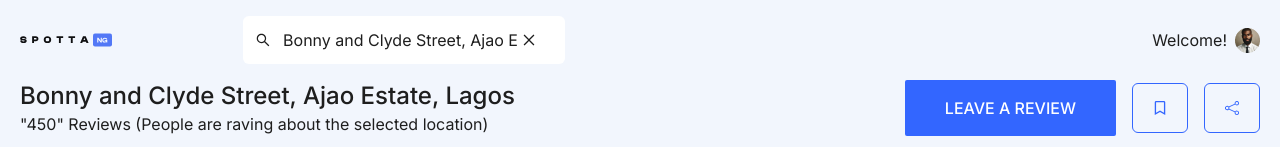
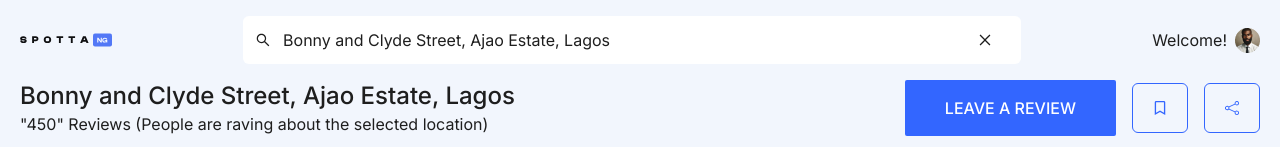
Before and after one commit to ayowayne123/area-finder, a Next.js app: page /reviews in a window 1280 px wide. Shown: the top 147 px of the page. Built offline with nearby package versions, Linux system fonts and the light colour scheme.

Commit message:
Third stage 7

```diff
--- a/app/(user)/header.js
+++ b/app/(user)/header.js
@@ -148,7 +148,7 @@ function SearchHeader() {
                <Image src={lightLogo} alt="light logo" priority />
               </Link>
           )}
- <div className=" w-[778px]  hidden md:flex ">
+ <div className=" w-[778px]  hidden md:block ">
       <div className="relative ">
         <div className="flex items-center">
           <span className="absolute inset-y-0 left-0 flex items-center pl-3">
```
